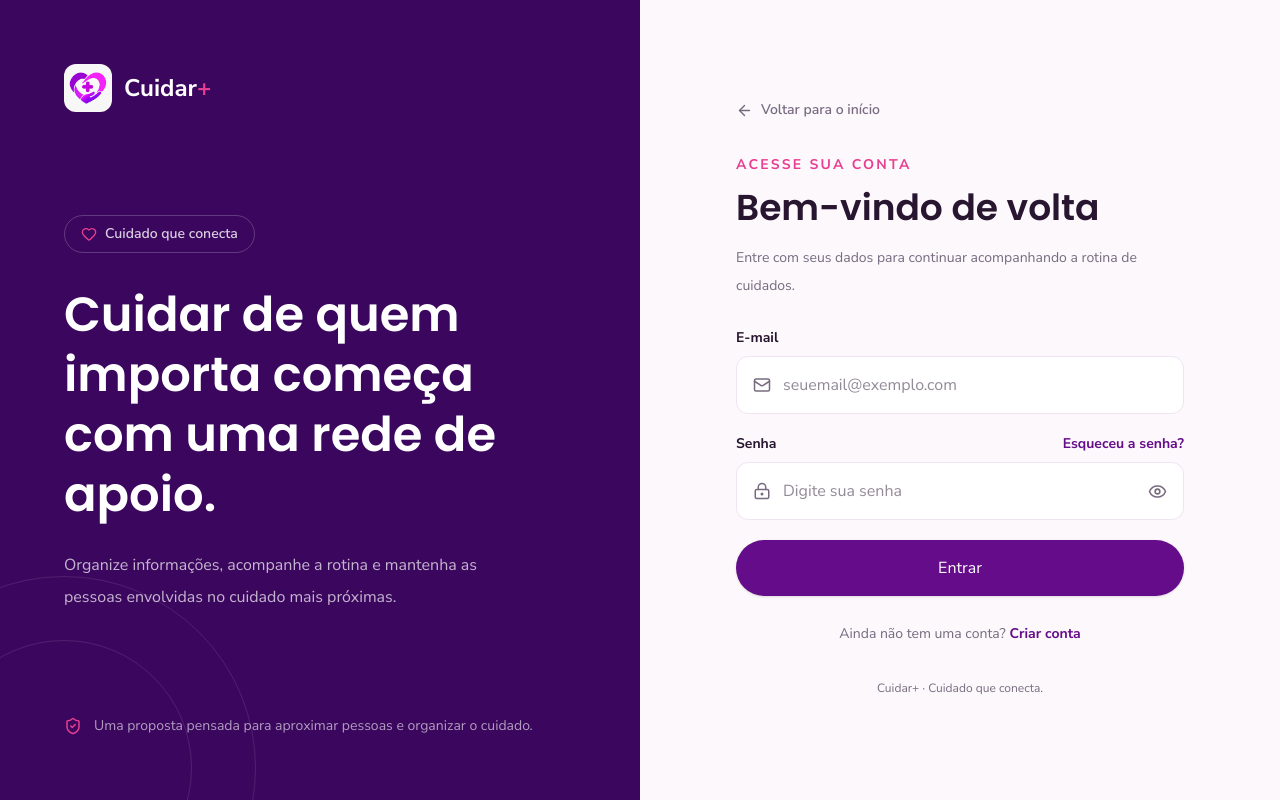
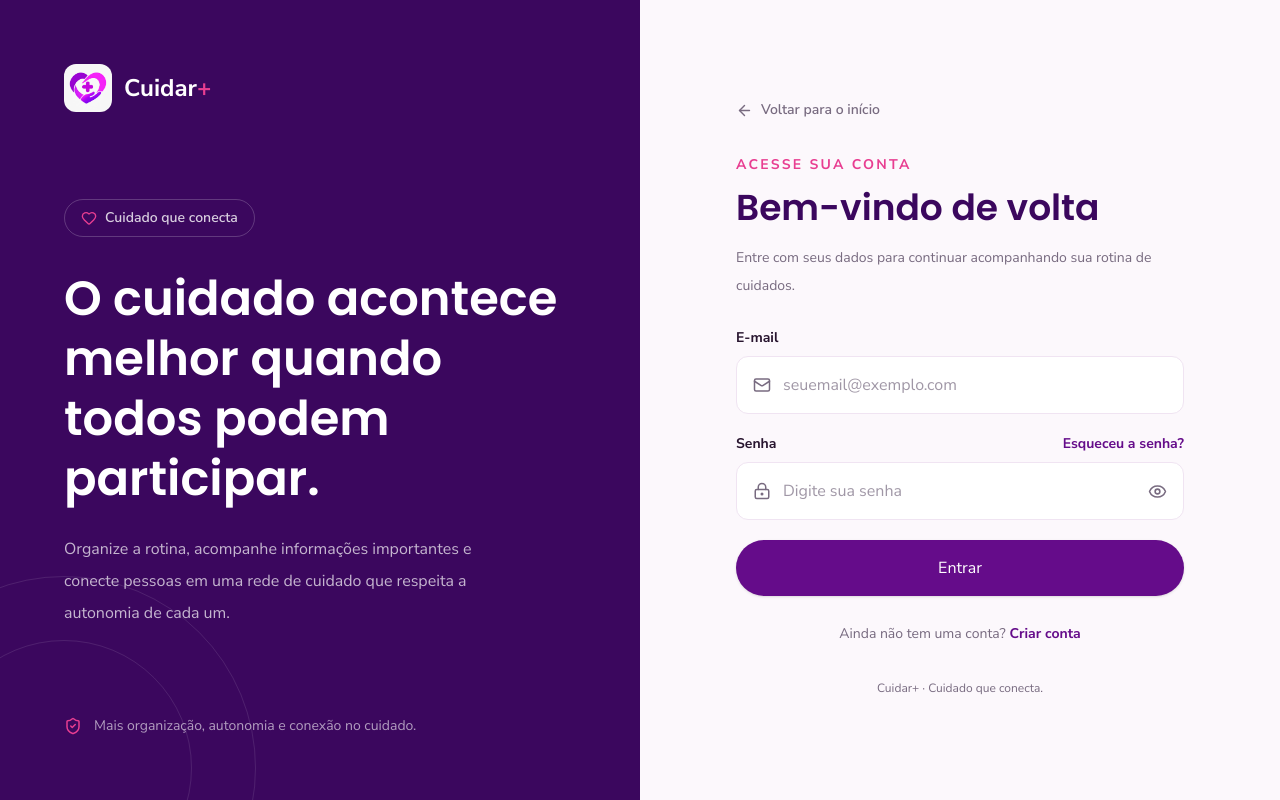
Before and after one commit to Cuidar-Global-Solution/cuidar-front, a React (Vite) app: page /login in a window 1280 px wide. Built offline with nearby package versions, Linux system fonts and the light colour scheme.

Commit message:
feat: atualiza login conforme proposta atual do Cuidar+

```diff
--- a/src/routes/Login/index.tsx
+++ b/src/routes/Login/index.tsx
@@ -23,20 +23,22 @@ export default function Login() {
     setFeedback('')
     setHasError(false)
 
-    if (!email.trim() || !password.trim()) {
+    const normalizedEmail = email.trim()
+
+    if (!normalizedEmail || !password.trim()) {
       setFeedback('Preencha seu e-mail e sua senha.')
       setHasError(true)
       return
     }
 
-    if (!/^[^\s@]+@[^\s@]+\.[^\s@]+$/.test(email.trim())) {
+    if (!/^[^\s@]+@[^\s@]+\.[^\s@]+$/.test(normalizedEmail)) {
       setFeedback('Informe um endereço de e-mail válido.')
       setHasError(true)
       return
     }
 
     setFeedback(
-      'Seus dados foram preenchidos corretamente. O acesso será habilitado após a integração com a API.'
+      'Validação concluída. O acesso à sua conta estará disponível após a integração com o sistema de autenticação.'
     )
   }
 
@@ -61,18 +63,18 @@ export default function Login() {
           </span>
 
           <h1 className="mt-8 text-4xl font-bold leading-tight text-white xl:text-5xl">
-            Cuidar de quem importa começa com uma rede de apoio.
+            O cuidado acontece melhor quando todos podem participar.
           </h1>
 
           <p className="mt-6 max-w-md text-base leading-8 text-white/70">
-            Organize informações, acompanhe a rotina e mantenha as pessoas
-            envolvidas no cuidado mais próximas.
+            Organize a rotina, acompanhe informações importantes e conecte
+            pessoas em uma rede de cuidado que respeita a autonomia de cada um.
           </p>
         </div>
 
         <div className="relative z-10 flex items-center gap-3 text-sm text-white/60">
           <ShieldCheck size={18} className="text-brand-pink" />
-          Uma proposta pensada para aproximar pessoas e organizar o cuidado.
+          Mais organização, autonomia e conexão no cuidado.
         </div>
 
         <div className="pointer-events-none absolute -bottom-40 -left-32 h-96 w-96 rounded-full border border-white/10" />
@@ -102,18 +104,19 @@ export default function Login() {
               Acesse sua conta
             </span>
 
-            <h2 className="mt-3 text-3xl font-bold sm:text-4xl">
+            <h2 className="mt-3 text-3xl font-bold text-brand-dark sm:text-4xl">
               Bem-vindo de volta
             </h2>
 
             <p className="mt-4 text-sm leading-7 text-brand-muted">
-              Entre com seus dados para continuar acompanhando a rotina de cuidados.
+              Entre com seus dados para continuar acompanhando sua rotina de
+              cuidados.
             </p>
           </div>
 
           <form onSubmit={handleSubmit} className="mt-7 space-y-5">
             <div>
-              <label htmlFor="email" className="mb-2 block text-sm font-bold">
+              <label htmlFor="email" className="mb-2 block text-sm font-bold text-brand-ink">
                 E-mail
               </label>
 
@@ -126,7 +129,7 @@ export default function Login() {
                   onChange={(event) => setEmail(event.target.value)}
                   placeholder="seuemail@exemplo.com"
                   autoComplete="email"
-                  className="w-full bg-transparent py-4 text-sm outline-none"
+                  className="w-full bg-transparent py-4 text-sm text-brand-ink outline-none placeholder:text-brand-muted/70"
                   required
                 />
               </div>
@@ -134,7 +137,7 @@ export default function Login() {
 
             <div>
               <div className="mb-2 flex items-center justify-between gap-3">
-                <label htmlFor="password" className="text-sm font-bold">
+                <label htmlFor="password" className="text-sm font-bold text-brand-ink">
                   Senha
                 </label>
 
@@ -155,13 +158,13 @@ export default function Login() {
                   onChange={(event) => setPassword(event.target.value)}
                   placeholder="Digite sua senha"
                   autoComplete="current-password"
-                  className="w-full bg-transparent py-4 text-sm outline-none"
+                  className="w-full bg-transparent py-4 text-sm text-brand-ink outline-none placeholder:text-brand-muted/70"
                   required
                 />
 
                 <button
                   type="button"
-                  onClick={() => setShowPassword(!showPassword)}
+                  onClick={() => setShowPassword((current) => !current)}
                   className="text-brand-muted transition hover:text-brand-primary"
                   aria-label={showPassword ? 'Ocultar senha' : 'Mostrar senha'}
                 >
@@ -173,6 +176,7 @@ export default function Login() {
             {feedback && (
               <p
                 role="alert"
+                aria-live="polite"
                 className={`rounded-xl px-4 py-3 text-sm leading-6 ${
                   hasError
                     ? 'bg-red-50 text-brand-danger'
```
